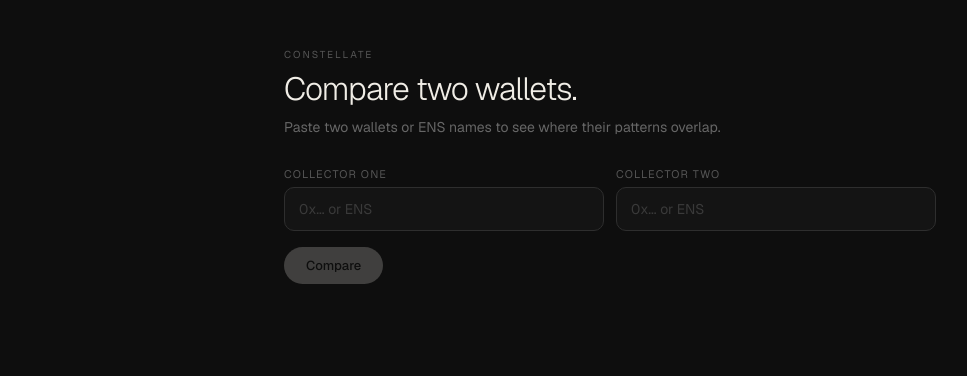
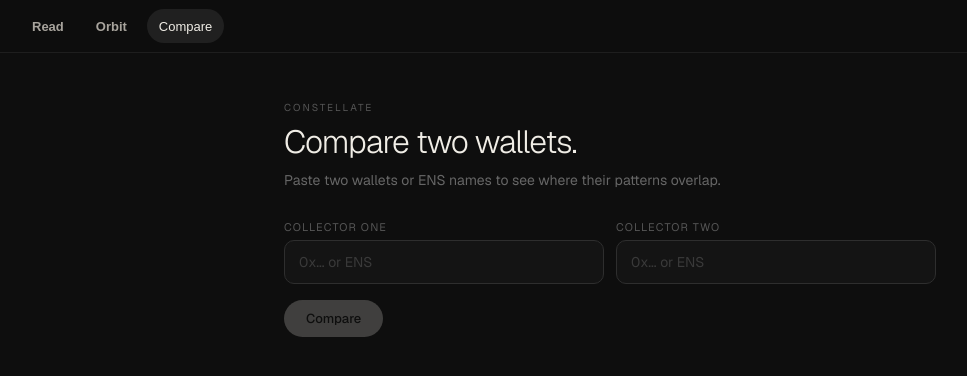
Before and after one commit to vujade369/collector-chemistry, a Next.js app: page /compare in a window 1280 px wide. Shown: the top 376 px of the page, without its empty margins (30-997 px from the left). Built offline with nearby package versions, Linux system fonts and the light colour scheme.

Commit message:
add shared v1 navigation

```diff
--- a/app/globals.css
+++ b/app/globals.css
@@ -156,6 +156,77 @@
   min-height: 100vh;
   background: var(--bg);
   color: var(--text);
+}
+
+/* ─── Top navigation ─────────────────────────────────── */
+
+.top-nav {
+  position: sticky;
+  top: 0;
+  z-index: 50;
+  width: 100%;
+  background: rgba(14, 14, 14, 0.88);
+  border-bottom: var(--border-subtle);
+  backdrop-filter: blur(14px);
+}
+
+.top-nav-inner {
+  width: min(100% - 32px, 1180px);
+  min-height: 52px;
+  margin-inline: auto;
+  display: flex;
+  align-items: center;
+  gap: 8px;
+}
+
+.top-nav-link {
+  display: inline-flex;
+  align-items: center;
+  justify-content: center;
+  min-height: 34px;
+  padding: 0 12px;
+  border-radius: var(--radius-pill);
+  color: var(--text-muted);
+  font-size: 13px;
+  font-weight: 600;
+  line-height: 1;
+  transition: background 160ms ease, color 160ms ease, opacity 160ms ease;
+}
+
+.top-nav-link:hover {
+  background: rgba(255, 255, 255, 0.055);
+  color: var(--text);
+}
+
+.top-nav-link:focus-visible {
+  outline: 2px solid rgba(255, 51, 153, 0.58);
+  outline-offset: 2px;
+}
+
+.top-nav-link-active {
+  background: rgba(255, 255, 255, 0.08);
+  color: var(--text);
+}
+
+.top-nav-link-secondary {
+  font-weight: 500;
+  opacity: 0.78;
+}
+
+.top-nav-link-secondary.top-nav-link-active {
+  opacity: 1;
+}
+
+@media (max-width: 520px) {
+  .top-nav-inner {
+    justify-content: center;
+    gap: 4px;
+  }
+
+  .top-nav-link {
+    flex: 1 1 0;
+    padding-inline: 8px;
+  }
 }
 
 /* ─── Cards and panels ───────────────────────────────── */
--- a/app/layout.tsx
+++ b/app/layout.tsx
@@ -1,5 +1,6 @@
 import type { Metadata } from "next";
 import { Geist, Geist_Mono } from "next/font/google";
+import TopNav from "@/components/shared/TopNav";
 import "./globals.css";
 
 const geistSans = Geist({
@@ -27,7 +28,10 @@
       lang="en"
       className={`${geistSans.variable} ${geistMono.variable} h-full antialiased`}
     >
-      <body className="min-h-full flex flex-col">{children}</body>
+      <body className="min-h-full flex flex-col">
+        <TopNav />
+        {children}
+      </body>
     </html>
   );
 }
--- /dev/null
+++ b/components/shared/TopNav.tsx
@@ -0,0 +1,50 @@
+"use client";
+
+import Link from "next/link";
+import { usePathname } from "next/navigation";
+
+const NAV_ITEMS = [
+  { label: "Read", href: "/profile" },
+  { label: "Orbit", href: "/orbit" },
+  { label: "Compare", href: "/compare", secondary: true },
+];
+
+const NAV_PATHS = ["/profile", "/orbit", "/compare"];
+
+function isNavRoute(pathname: string) {
+  return NAV_PATHS.some((path) => pathname === path || pathname.startsWith(`${path}/`));
+}
+
+export default function TopNav() {
+  const pathname = usePathname() || "";
+
+  if (!isNavRoute(pathname)) return null;
+
+  return (
+    <nav className="top-nav" aria-label="Primary navigation">
+      <div className="top-nav-inner">
+        {NAV_ITEMS.map((item) => {
+          const isActive = pathname === item.href || pathname.startsWith(`${item.href}/`);
+          const className = [
+            "top-nav-link",
+            item.secondary ? "top-nav-link-secondary" : "",
+            isActive ? "top-nav-link-active" : "",
+          ]
+            .filter(Boolean)
+            .join(" ");
+
+          return (
+            <Link
+              key={item.href}
+              href={item.href}
+              className={className}
+              aria-current={isActive ? "page" : undefined}
+            >
+              {item.label}
+            </Link>
+          );
+        })}
+      </div>
+    </nav>
+  );
+}
```
